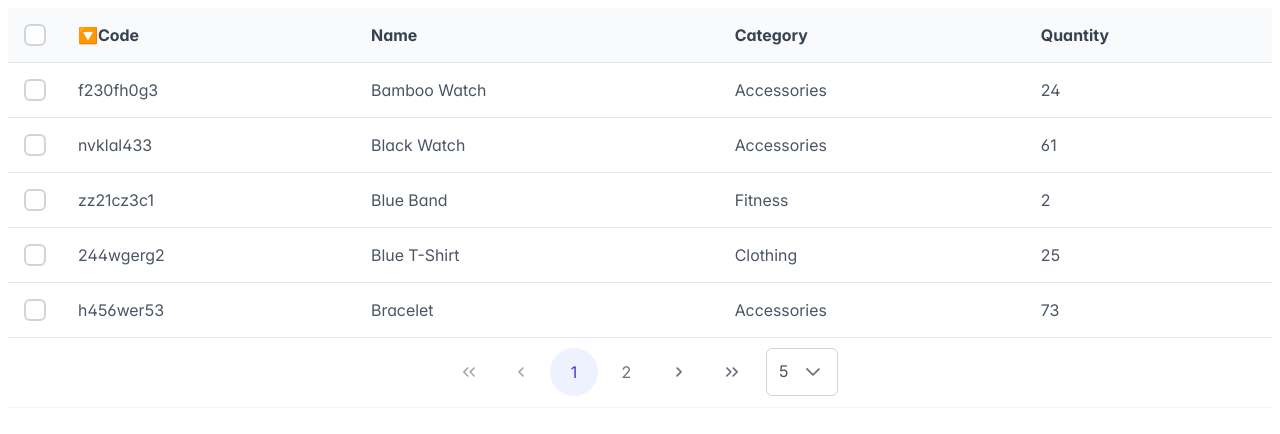
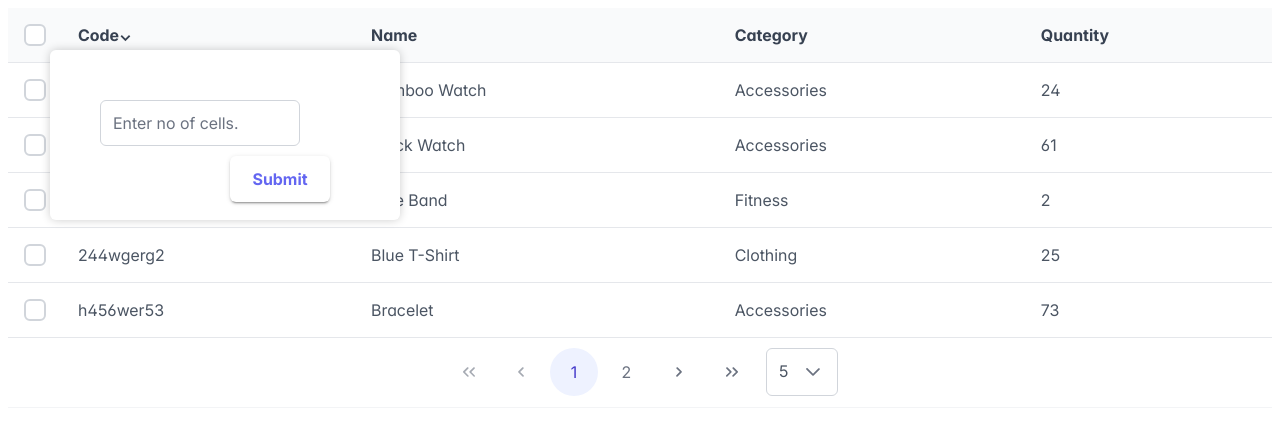
Before and after one commit to AbhiSahane0/table, a React (Vite) app: page / in a window 1280 px wide. Both pictures are taken after a click on the element "Code". Shown: the top 434 px of the page. Built offline with nearby package versions, Linux system fonts and the light colour scheme.

Commit message:
selectCard Added

```diff
--- a/src/App.tsx
+++ b/src/App.tsx
@@ -2,6 +2,8 @@ import { useState, useEffect } from "react";
 import { DataTable } from "primereact/datatable";
 import { Column } from "primereact/column";
 import { ProductService } from "./service/ProductService";
+import SelectCard from "./components/SelectCard";
+import { InputNumberValueChangeEvent } from "primereact/inputnumber";
 import "primereact/resources/themes/lara-light-indigo/theme.css";
 
 interface Product {
@@ -21,16 +23,38 @@ export default function CheckboxRowSelectionDemo() {
   const [products, setProducts] = useState<Product[]>([]);
   const [selectedProducts, setSelectedProducts] = useState<Product[]>([]);
   const [rowClick] = useState<boolean>(true);
+  const [value, setValue] = useState<number | null>(0);
+  const [showSelect, handleShowSelect] = useState<boolean>(false);
+
+  const handleValueChange = (e: InputNumberValueChangeEvent) => {
+    setValue(e.value ?? null);
+  };
+
+  const handleIconClick = () => {
+    handleShowSelect((prev) => !prev);
+    console.log(showSelect);
+  };
 
   useEffect(() => {
     ProductService.getProductsSmall().then((data) => setProducts(data));
   }, []);
 
-  const handleIconClick = () => {
-    alert("Icon clicked!");
+  useEffect(() => {
+    const handleClickOutside = (event: MouseEvent) => {
+      const target = event.target as HTMLElement;
+      if (!target.closest(".select-card-container") && showSelect) {
+        handleShowSelect(false);
+      }
     };
 
+    document.addEventListener("mousedown", handleClickOutside);
+    return () => {
+      document.removeEventListener("mousedown", handleClickOutside);
+    };
+  }, [showSelect]);
+
   return (
+    <>
       <div className="card">
         <DataTable
           value={products}
@@ -54,10 +78,17 @@ export default function CheckboxRowSelectionDemo() {
             header={() => (
               <div style={{ display: "flex", alignItems: "center" }}>
                 <span style={{ cursor: "pointer" }} onClick={handleIconClick}>
-                🔽
+                  Code
                 </span>
+
+                <SelectCard
+                  value={value}
+                  handleValueChange={handleValueChange}
+                  showCard={showSelect}
+                  handleIconClick={handleIconClick}
+                />
                 <span style={{ cursor: "pointer" }} onClick={handleIconClick}>
-                Code
+                  ⌄
                 </span>
               </div>
             )}
@@ -67,5 +98,6 @@ export default function CheckboxRowSelectionDemo() {
           <Column field="quantity" header="Quantity"></Column>
         </DataTable>
       </div>
+    </>
   );
 }
--- /dev/null
+++ b/src/components/SelectCard.tsx
@@ -0,0 +1,64 @@
+import {
+  InputNumber,
+  InputNumberValueChangeEvent,
+} from "primereact/inputnumber";
+import { Card } from "primereact/card";
+import { Button } from "primereact/button";
+import "primereact/resources/themes/lara-light-indigo/theme.css";
+
+const SelectCard: React.FC<{
+  value: number | null;
+  handleValueChange: (newValue: InputNumberValueChangeEvent) => void;
+  showCard: boolean;
+  handleIconClick: () => void;
+}> = ({ value, handleValueChange, showCard, handleIconClick }) => {
+  const cardStyle = {
+    width: "350px",
+    height: "170px",
+    display: showCard ? "block" : "none",
+    position: "fixed" as React.CSSProperties["position"],
+    top: "50px",
+    left: "50px",
+    backgroundColor: "white",
+    boxShadow: "0px 0px 10px rgba(0, 0, 0, 0.2)",
+    zIndex: 1000,
+    padding: "10px",
+    boxSizing: "border-box" as React.CSSProperties["boxSizing"],
+  };
+
+  return (
+    <Card className="select-card-container" role="region" style={cardStyle}>
+      <div
+        className="card flex flex-wrap p-fluid"
+        style={{ margin: "0", padding: "0" }}
+      >
+        <div className="flex-auto" style={{ margin: "0", padding: "0" }}>
+          <label className="font-bold block"></label>
+          <InputNumber
+            placeholder="Enter no of cells."
+            value={value || null}
+            onValueChange={handleValueChange}
+            useGrouping={false}
+            style={{ width: "200px", marginLeft: "20px" }}
+          />
+          <br />
+          <Button
+            label="Submit"
+            text
+            raised
+            style={{ width: "100px", marginLeft: "150px", marginTop: "10px" }}
+            onClick={() => {
+              if (value) {
+                handleIconClick();
+              } else {
+                alert("please Enter Value");
+              }
+            }}
+          />
+        </div>
+      </div>
+    </Card>
+  );
+};
+
+export default SelectCard;
```
Lines whose indentation alone changed are shown as unchanged.
